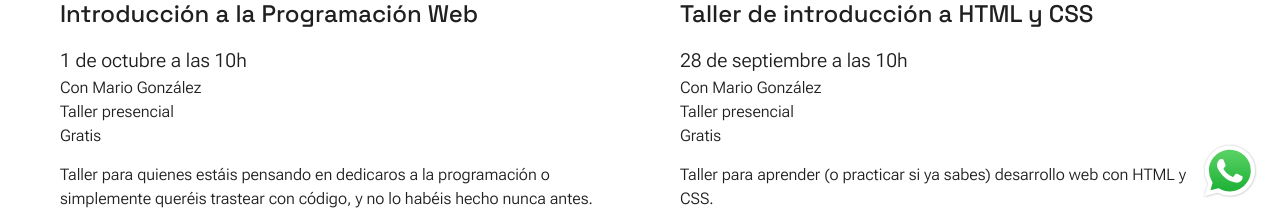
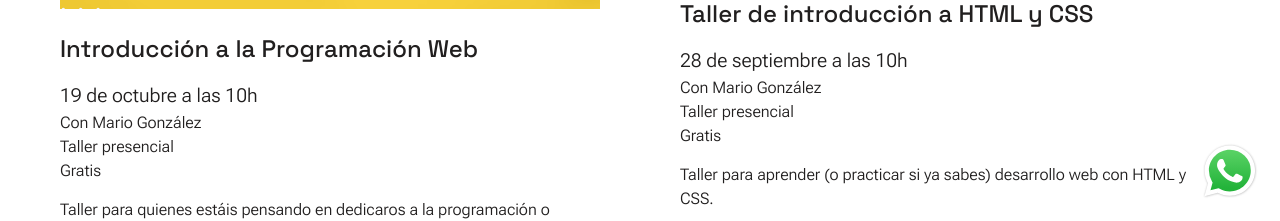
Before and after one commit to the-refactor-project/trp-web, a Next.js app: page /eventos in a window 1280 px wide. Shown: the part 579-800 px from the top of the page. Built offline with nearby package versions, Linux system fonts and the light colour scheme.

Commit message:
Fix IP workshop

```diff
--- a/src/components/Events/Events.tsx
+++ b/src/components/Events/Events.tsx
@@ -22,7 +22,7 @@
             </Link>
             <h2 className="event__name">Introducción a la Programación Web</h2>
             <div className="event__metadata">
-              <span className="event__date">1 de octubre a las 10h</span>
+              <span className="event__date">19 de octubre a las 10h</span>
               <span className="event__who">Con Mario González</span>
               <span className="event__type">Taller presencial</span>
               <span className="event__price">Gratis</span>
```
Also changed, not shown: public/images/taller-introduccion-a-la-programacion.png, 1 other file (tests, documents, lock files or other folders).
